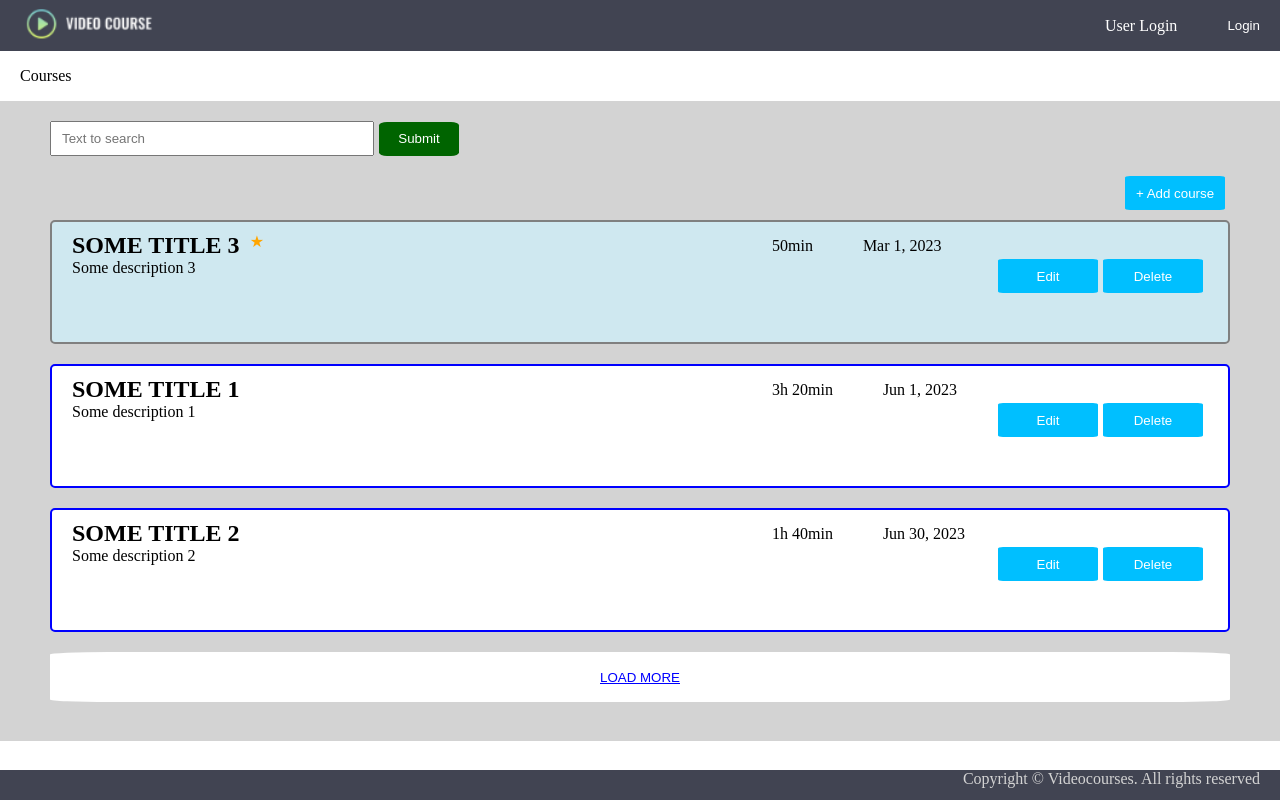
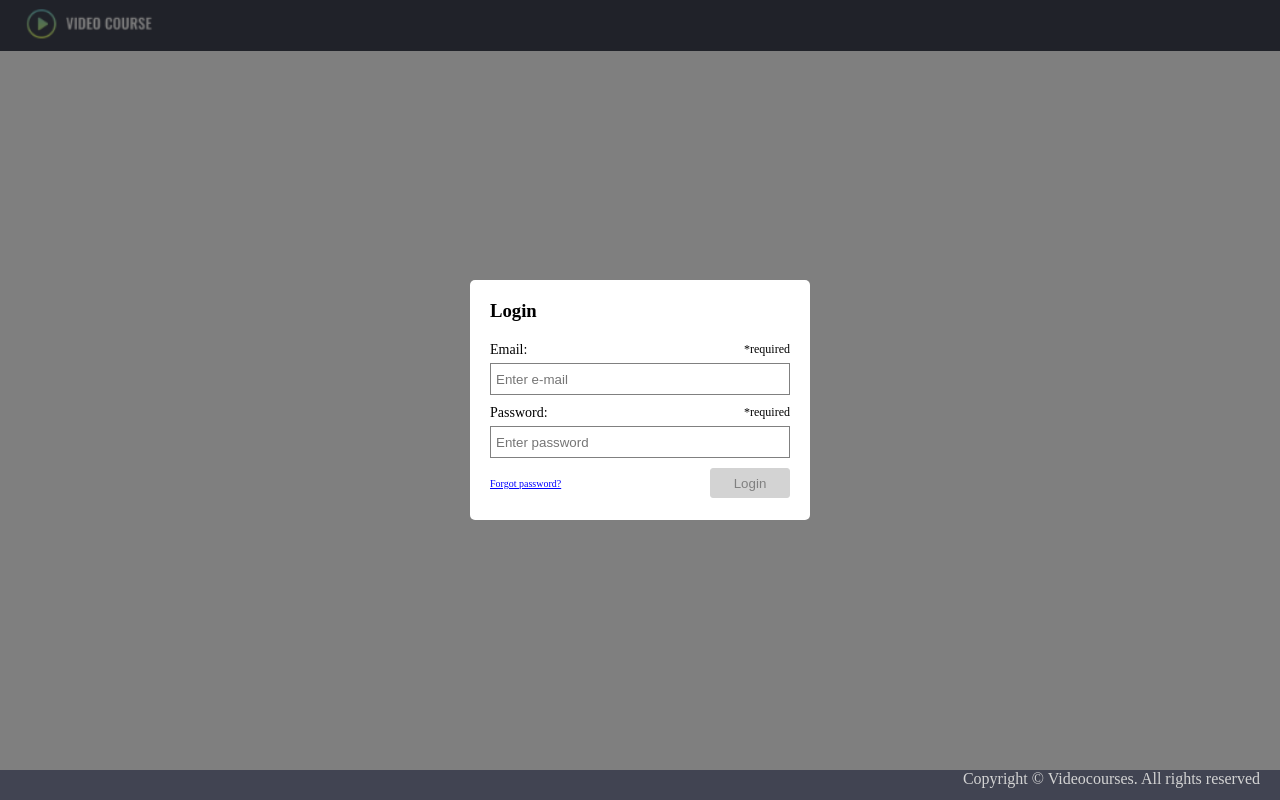
Before and after one commit to duron81/epamAngular, an Angular app: page /login in a window 1280 px wide. Built offline with nearby package versions, Linux system fonts and the light colour scheme.

Commit message:
HW 5 is ready

```diff
--- a/src/app/app.component.html
+++ b/src/app/app.component.html
@@ -1,7 +1,7 @@
-<app-header>
+<app-header userName="{{userName}}">
 </app-header>
-<!-- <app-modal-login></app-modal-login> -->
-<app-courses>
+<app-modal-login *ngIf="showLoginModal" (userLogged)="onUserLogged()"></app-modal-login>
+<app-courses *appHideIfNotAuthenticated>
   <app-input></app-input>
   <app-courses-list></app-courses-list>
 </app-courses>
--- a/src/app/app.component.ts
+++ b/src/app/app.component.ts
@@ -1,10 +1,30 @@
-import { Component } from '@angular/core';
+import { ChangeDetectionStrategy, Component, OnInit } from '@angular/core';
+
+import { AuthenticationService } from './shared/services/authentication.service';
 
 @Component({
   selector: 'app-root',
   templateUrl: './app.component.html',
   styleUrls: ['./app.component.css']
 })
-export class AppComponent {
+export class AppComponent implements OnInit {
   title = 'my-app';
+  showLoginModal?: boolean;
+  userName: string = '';
+
+  constructor(private authService: AuthenticationService) {}
+
+  ngOnInit(): void {
+    if (this.authService.isAuthenticated()) {
+      this.userName = this.authService.getUserLogin();
+      console.log('user name is ' + this.userName);
+      this.showLoginModal = false;
+    } else {
+      this.showLoginModal = true;
+    }
+  }
+
+  onUserLogged() {
+    this.showLoginModal = false;
+  }
 }
--- a/src/app/header/header.component.html
+++ b/src/app/header/header.component.html
@@ -1,9 +1,9 @@
 <div class="container">
     <div class="headerContainer">
         <app-logo></app-logo>
-        <div class="headerRightBlock">
-            <div class="headerLogin">User Login</div>
-            <button class="headerLoginButton">Login</button>
+        <div *appHideIfNotAuthenticated class="headerRightBlock">
+            <div class="headerLogin">{{userName}}</div>
+            <button class="headerLoginButton" (click)="onLogOut()">Log out</button>
         </div>
     </div>
 </div>
--- a/src/app/header/header.component.ts
+++ b/src/app/header/header.component.ts
@@ -1,4 +1,5 @@
-import { Component } from '@angular/core';
+import { Component, Input } from '@angular/core';
+import { AuthenticationService } from '../shared/services/authentication.service';
 
 @Component({
   selector: 'app-header',
@@ -6,5 +7,11 @@ import { Component } from '@angular/core';
   styleUrls: ['./header.component.css']
 })
 export class HeaderComponent {
+  constructor(private authService: AuthenticationService) {}
 
+  @Input() userName: string = '';
+
+  onLogOut(): void {
+    this.authService.logout();
+  }
 }
--- /dev/null
+++ b/src/app/shared/directives/hide-if-not-authenticated.directive.ts
@@ -0,0 +1,90 @@
+import { ChangeDetectorRef, Directive, HostListener, Input, OnChanges, OnDestroy, OnInit, SimpleChanges, TemplateRef, ViewContainerRef } from '@angular/core';
+import { Subscription } from 'rxjs';
+
+import { AuthenticationService } from '../services/authentication.service';
+
+
+@Directive({
+  selector: '[appHideIfNotAuthenticated]'
+})
+export class HideIfNotAuthenticatedDirective implements OnInit, OnChanges {
+
+  constructor(
+    private templateRef: TemplateRef<unknown>,
+    private viewContainer: ViewContainerRef,
+    private authService: AuthenticationService
+  ) {}
+
+
+  @HostListener('click')
+  onClick(): void {
+    this.updateRendering();
+  }
+
+  ngOnInit(): void {
+    this.updateRendering();
+  }
+
+  ngOnChanges(changes: SimpleChanges): void {
+    this.updateRendering();
+  }
+
+  private updateRendering(): void {
+    const shouldHide: boolean = !this.authService.isAuthenticated();
+
+    if (shouldHide) {
+      this.viewContainer.clear();
+      console.log('should not be rendered in custom directive');
+    } else {
+      console.log('should render in custom directive');
+      this.viewContainer.createEmbeddedView(this.templateRef);
+    }
+  }
+
+
+  // ngOnInit(): void {
+  //   // console.log('herre');
+  //   if(!this.authService.isAuthenticated()) {
+  //     this.viewContainer.createEmbeddedView(this.templateRef);
+  //   } else {
+  //     this.viewContainer.clear();
+  //   }
+  // }
+
+  // ngOnDestroy() {
+  //   this.unsubscribe();
+  // }
+
+  // private unsubscribe() {
+  //   if (this.subscription) {
+  //     this.subscription.unsubscribe();
+  //   }
+  // }
+
+  // ngOnChanges(): void {
+  //   this.hideIfAuthenticated();
+  // };
+
+  // ngOnInit(): void {
+  //   this.hideIfAuthenticated();
+  // }
+
+  // private toggleView(isAuthenticated: boolean) {
+  //   if (isAuthenticated) {
+  //     this.viewContainer.clear();
+  //   } else {
+  //     this.viewContainer.createEmbeddedView(this.templateRef);
+  //   }
+  // }
+
+  // hideIfAuthenticated() {
+  //   if (this.authService.isAuthenticated() === true) {
+  //     this.viewContainer.clear();
+  //     console.log('true');
+  //     console.log(this.authService.getUserLogin());
+  //   } else {
+  //     this.viewContainer.createEmbeddedView(this.templateRef);
+  //     console.log('false');
+  //   }
+  // }
+}
--- a/src/app/shared/modal/modal-login/modal-login.component.html
+++ b/src/app/shared/modal/modal-login/modal-login.component.html
@@ -14,11 +14,13 @@
                     <label for="password">Password:</label>
                     <span class="required-message">*required</span>
                 </div>
-            <input type="password" id="password" [(ngModel)]="password" name="password" placeholder="Enter password" required>
+                <input type="password" id="password" [(ngModel)]="password" name="password" placeholder="Enter password"
+                    required>
             </div>
             <div class="modal-footer">
                 <a href="#">Forgot password?</a>
-            <button type="submit" [disabled]="!(email && password)" [ngClass]="{'button-enabled': (email && password)}" >Login</button>
+                <button type="submit" [disabled]="!(email && password)"
+                    [ngClass]="{'button-enabled': (email && password)}">Login</button>
             </div>
         </form>
     </div>
--- a/src/app/shared/modal/modal-login/modal-login.component.ts
+++ b/src/app/shared/modal/modal-login/modal-login.component.ts
@@ -1,4 +1,7 @@
-import { Component, OnInit } from '@angular/core';
+import { Component, EventEmitter, Input, OnInit, Output } from '@angular/core';
+
+import { AuthenticationService } from '../../services/authentication.service';
+import { User } from '../../interfaces/user.interface.';
 
 @Component({
   selector: 'app-modal-login',
@@ -6,13 +9,18 @@ import { Component, OnInit } from '@angular/core';
   styleUrls: ['./modal-login.component.css']
 })
 export class ModalLoginComponent implements OnInit {
-  email?: string;
-  password?: string;
+  @Input() appHideIfAuthenticated!: boolean;
+  @Output() userLogged: EventEmitter<void> = new EventEmitter<void>();
+
+  email!: string;
+  password!: string;
   isButtonEnabled: boolean = false;
+  id: number = 1;
 
-  constructor() { }
+  constructor(private authService: AuthenticationService) { }
 
   ngOnInit() {
+    console.log('on init in modal');
     if (this.email && this.password) {
       this.isButtonEnabled = true;
     }
@@ -22,12 +30,14 @@ export class ModalLoginComponent implements OnInit {
   }
 
   login(): void {
-    // Implement your login logic here
-    console.log('Login clicked');
-    console.log('Email:', this.email);
-    console.log('Password:', this.password);
-
-    // Clear the form after submission
+    const newUser: User = {
+      id: this.id,
+      email: this.email,
+      password: this.password
+    };
+    this.authService.login(newUser);
+    this.userLogged.emit();
+    console.log('logged on successfully');
     this.email = '';
     this.password = '';
   }
--- a/src/app/shared/services/authentication.service.ts
+++ b/src/app/shared/services/authentication.service.ts
@@ -22,17 +22,21 @@ export class AuthenticationService {
   }
 
   isAuthenticated(): boolean {
-    if (this.loggedUser) {
+    const token = localStorage.getItem("token");
+    if (token) {
       return true;
+    } else {
+      return false;
     }
-    return false;
   }
 
-  getUserLogin(): string | undefined {
-    if (this.loggedUser) {
-      return this.loggedUser.email
+  getUserLogin(): string {
+    const token = localStorage.getItem("token");
+    if (token) {
+      return JSON.parse(token).email;
+    } else {
+      return '';
     }
-    return undefined;
   }
 
 }
```
Also changed, not shown: src/app/app.module.ts (+5 -2 lines), 1 other file (tests, documents, lock files or other folders). Lines whose indentation alone changed are shown as unchanged.
